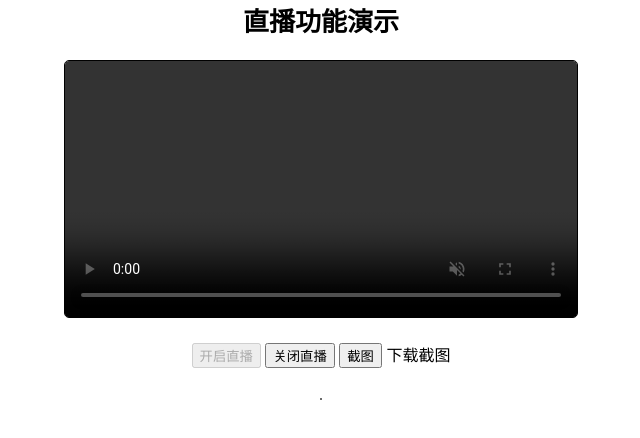
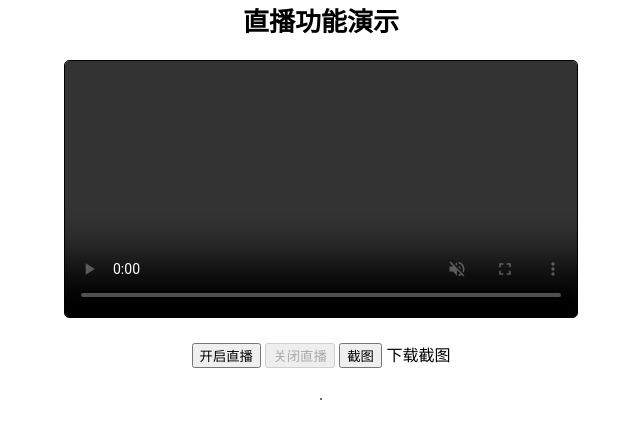
Before and after one commit to zhuyuanmin/Web-Live-Test, a plain HTML site: page index.html in a window 1280 px wide. Both pictures are taken after a click on the button "开启直播". Shown: the whole page, without its empty margins (319-959 px from the left). Drawn offline with Linux system fonts and the light colour scheme.

Commit message:
Update index.html

```diff
--- a/index.html
+++ b/index.html
@@ -56,10 +56,10 @@
             button2.setAttribute('disabled', 'disabled')
 
             button.onclick = function () {
-                this.disabled = true
-                button2.removeAttribute('disabled')
+                invokeGetDisplayMedia(stream => {
+                    this.disabled = true
+                    button2.removeAttribute('disabled')
 
-                invokeGetDisplayMedia(stream => {
                     video.srcObject = stream
 
                     // 监听共享结束事件
@@ -98,6 +98,11 @@
 
             function invokeGetDisplayMedia(success) {
                 const constraints = { video: true }
+                // 调起摄像头、音频
+                // navigator.mediaDevices.getUserMedia({
+                //     audio: true,
+                //     video: { width: 1280, height: 720 }
+                // })
                 if (navigator.mediaDevices.getDisplayMedia) {
                     navigator.mediaDevices.getDisplayMedia(constraints).then(success)
                 } else {
```
